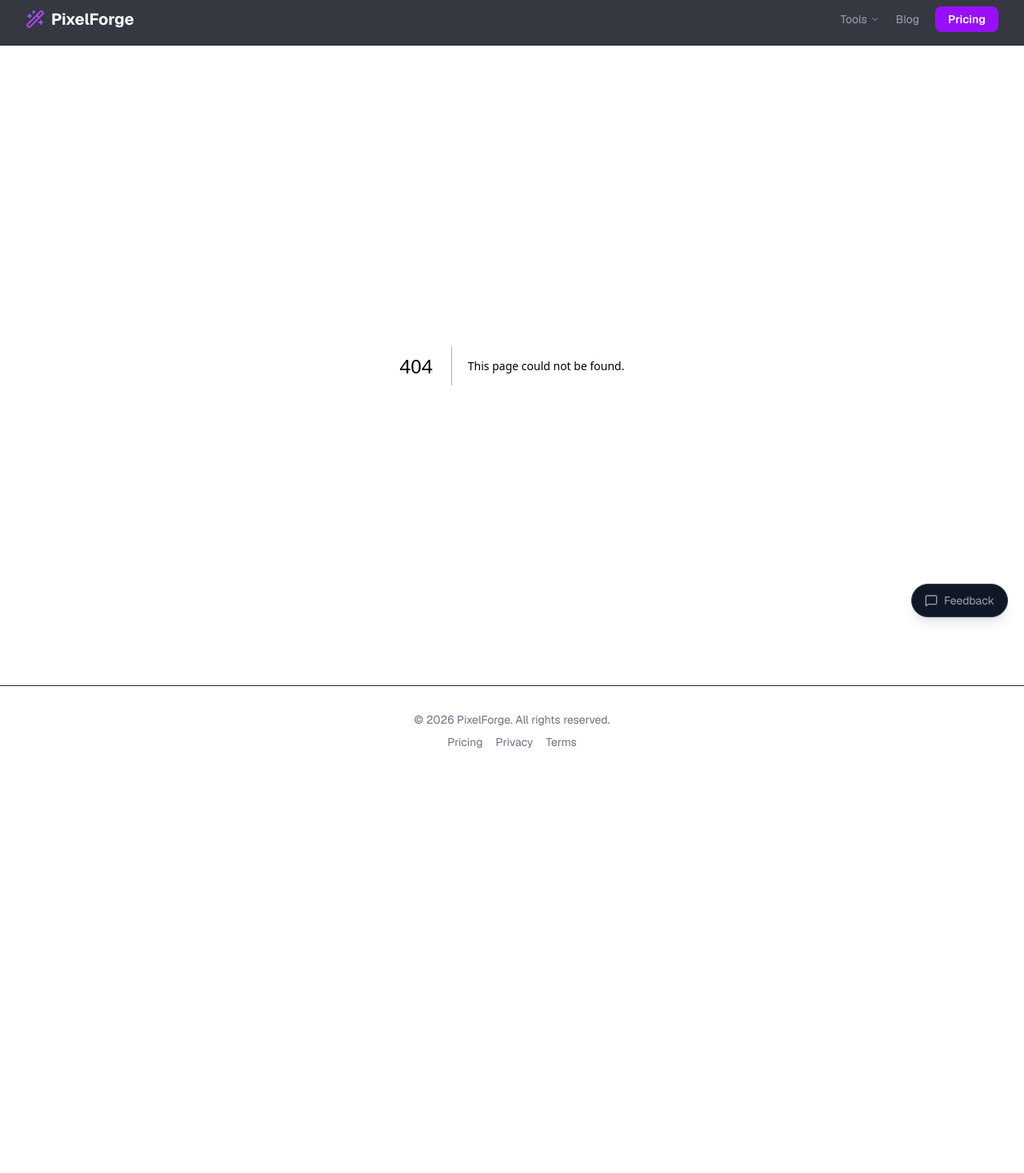
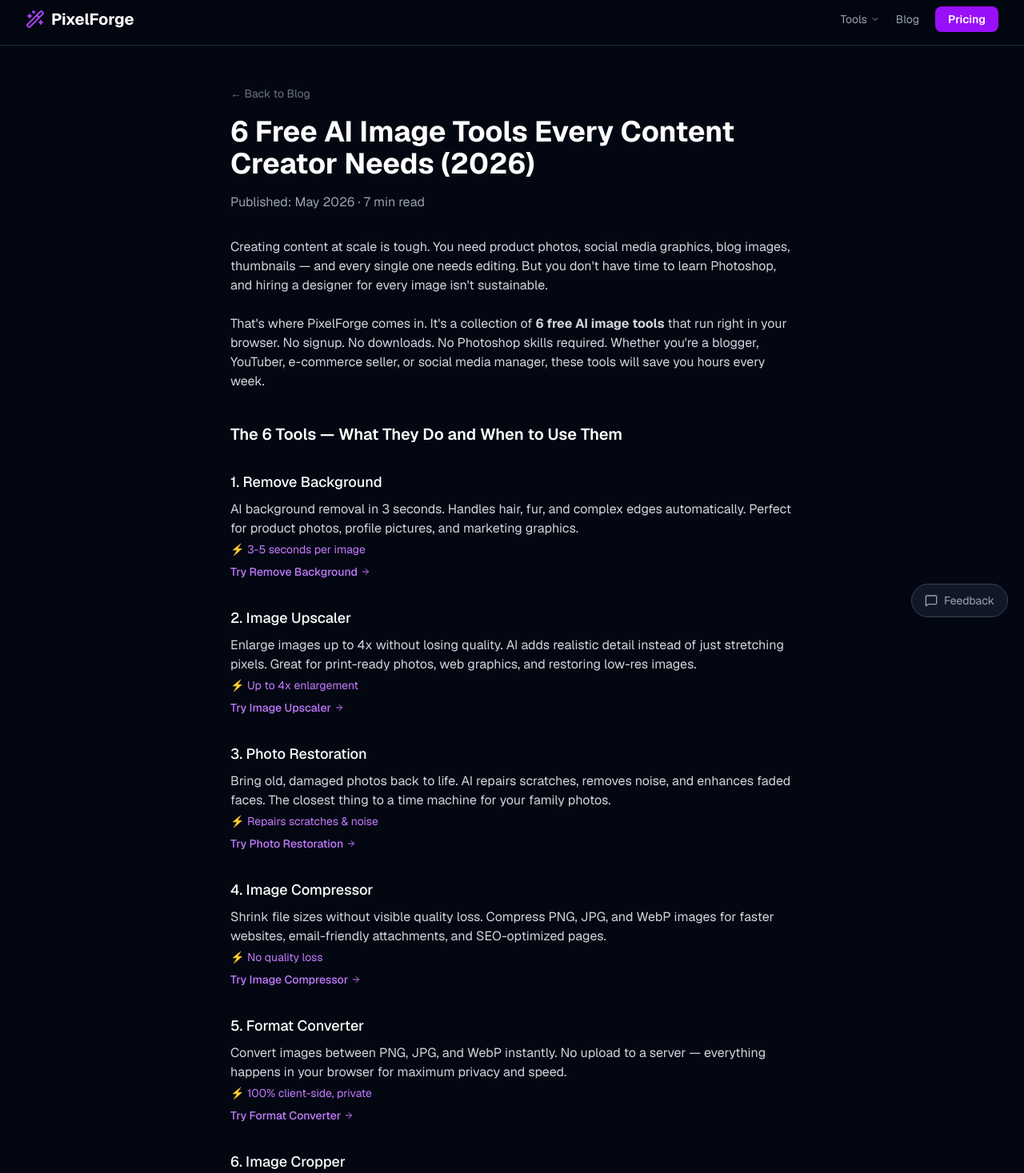
Before and after one commit to tianlanshuilan/pixelForge, a Next.js app: page /blog/free-ai-image-tools-for-content-creators in a window 1280 px wide. Before the commit this address had no page. Shown: the part 8-1475 px from the top of the page at 80% size. Before the commit the page ends 978 px from the top, so only its background shows below. Built offline with nearby package versions, Linux system fonts and the light colour scheme.

Commit message:
feat: add blog post - 6 free AI image tools roundup

```diff
--- /dev/null
+++ b/src/app/blog/free-ai-image-tools-for-content-creators/page.tsx
@@ -0,0 +1,237 @@
+import type { Metadata } from "next";
+import Link from "next/link";
+import { ArrowRight } from "lucide-react";
+
+export const metadata: Metadata = {
+  title: "6 Free AI Image Tools Every Content Creator Needs (2026)",
+  description:
+    "Discover 6 free AI-powered image tools — remove backgrounds, upscale photos, compress images, convert formats, crop, and restore old pictures. No signup, no downloads, all in your browser.",
+};
+
+const tools = [
+  {
+    name: "Remove Background",
+    href: "/remove-background",
+    desc: "AI background removal in 3 seconds. Handles hair, fur, and complex edges automatically. Perfect for product photos, profile pictures, and marketing graphics.",
+    highlight: "3-5 seconds per image",
+  },
+  {
+    name: "Image Upscaler",
+    href: "/image-upscaler",
+    desc: "Enlarge images up to 4x without losing quality. AI adds realistic detail instead of just stretching pixels. Great for print-ready photos, web graphics, and restoring low-res images.",
+    highlight: "Up to 4x enlargement",
+  },
+  {
+    name: "Photo Restoration",
+    href: "/photo-restoration",
+    desc: "Bring old, damaged photos back to life. AI repairs scratches, removes noise, and enhances faded faces. The closest thing to a time machine for your family photos.",
+    highlight: "Repairs scratches & noise",
+  },
+  {
+    name: "Image Compressor",
+    href: "/image-compress",
+    desc: "Shrink file sizes without visible quality loss. Compress PNG, JPG, and WebP images for faster websites, email-friendly attachments, and SEO-optimized pages.",
+    highlight: "No quality loss",
+  },
+  {
+    name: "Format Converter",
+    href: "/format-convert",
+    desc: "Convert images between PNG, JPG, and WebP instantly. No upload to a server — everything happens in your browser for maximum privacy and speed.",
+    highlight: "100% client-side, private",
+  },
+  {
+    name: "Image Cropper",
+    href: "/image-crop",
+    desc: "Crop and resize images with a simple drag-and-drop interface. Get the exact dimensions and aspect ratio you need for social media, thumbnails, or presentations.",
+    highlight: "Drag-and-drop cropping",
+  },
+];
+
+export default function BlogPost() {
+  return (
+    <article className="mx-auto max-w-3xl px-4 py-12 sm:px-6 lg:px-8">
+      <Link href="/blog" className="text-sm text-gray-500 hover:text-gray-300">
+        &larr; Back to Blog
+      </Link>
+
+      <h1 className="mt-4 text-3xl font-bold text-white sm:text-4xl">
+        6 Free AI Image Tools Every Content Creator Needs (2026)
+      </h1>
+      <p className="mt-4 text-gray-400">
+        Published: May 2026 &middot; 7 min read
+      </p>
+
+      <div className="prose prose-invert mt-8 max-w-none text-gray-300 space-y-6">
+        <p>
+          Creating content at scale is tough. You need product photos, social
+          media graphics, blog images, thumbnails — and every single one needs
+          editing. But you don&apos;t have time to learn Photoshop, and hiring a
+          designer for every image isn&apos;t sustainable.
+        </p>
+
+        <p>
+          That&apos;s where PixelForge comes in. It&apos;s a collection of{" "}
+          <strong>6 free AI image tools</strong> that run right in your browser.
+          No signup. No downloads. No Photoshop skills required. Whether
+          you&apos;re a blogger, YouTuber, e-commerce seller, or social media
+          manager, these tools will save you hours every week.
+        </p>
+
+        <h2 className="text-xl font-semibold text-white mt-10">
+          The 6 Tools — What They Do and When to Use Them
+        </h2>
+
+        {tools.map((tool, i) => (
+          <div key={tool.href}>
+            <h3 className="text-lg font-medium text-white mt-8">
+              {i + 1}. {tool.name}
+            </h3>
+            <p className="mt-2">{tool.desc}</p>
+            <p className="mt-1 text-sm text-purple-400">
+              ⚡ {tool.highlight}
+            </p>
+            <Link
+              href={tool.href}
+              className="inline-flex items-center gap-1 mt-2 text-sm font-medium text-purple-400 hover:text-purple-300 transition-colors"
+            >
+              Try {tool.name} <ArrowRight className="h-3 w-3" />
+            </Link>
+          </div>
+        ))}
+
+        <h2 className="text-xl font-semibold text-white mt-10">
+          A Real-World Workflow: Blog Post Hero Image in 2 Minutes
+        </h2>
+        <p>
+          Here&apos;s how a single content creator would use these tools
+          together:
+        </p>
+        <ol className="list-decimal pl-6 space-y-2">
+          <li>
+            <strong>Upload</strong> a raw product photo to the{" "}
+            <Link
+              href="/remove-background"
+              className="text-purple-400 hover:text-purple-300"
+            >
+              Background Removal
+            </Link>{" "}
+            tool — 3 seconds, done.
+          </li>
+          <li>
+            <strong>Upscale</strong> it with{" "}
+            <Link
+              href="/image-upscaler"
+              className="text-purple-400 hover:text-purple-300"
+            >
+              Image Upscaler
+            </Link>{" "}
+            if it&apos;s low-res — now it&apos;s print quality.
+          </li>
+          <li>
+            <strong>Crop</strong> to the perfect thumbnail aspect ratio with{" "}
+            <Link
+              href="/image-crop"
+              className="text-purple-400 hover:text-purple-300"
+            >
+              Image Cropper
+            </Link>
+            .
+          </li>
+          <li>
+            <strong>Compress</strong> with{" "}
+            <Link
+              href="/image-compress"
+              className="text-purple-400 hover:text-purple-300"
+            >
+              Image Compressor
+            </Link>{" "}
+            so your blog loads fast and passes Core Web Vitals.
+          </li>
+          <li>
+            <strong>Convert</strong> to WebP with{" "}
+            <Link
+              href="/format-convert"
+              className="text-purple-400 hover:text-purple-300"
+            >
+              Format Converter
+            </Link>{" "}
+            for even smaller file sizes.
+          </li>
+        </ol>
+        <p>
+          That&apos;s 5 tools in under 2 minutes. No Photoshop. No designer. No
+          waiting.
+        </p>
+
+        <h2 className="text-xl font-semibold text-white mt-10">
+          Why These Tools Are Free
+        </h2>
+        <p>A fair question — how can AI image tools be free?</p>
+        <p>
+          Three of the tools (Background Removal, Image Upscaler, and Photo
+          Restoration) use AI models that cost money to run. The free tier gives
+          you <strong>3 uses per day</strong> — enough for occasional needs. If
+          you need more, PixelForge Pro is $9.99/month for unlimited access.
+        </p>
+        <p>
+          The other three tools (Compressor, Format Converter, and Cropper) run
+          entirely in your browser using the Canvas API —{" "}
+          <strong>zero server cost</strong>, so they&apos;re free forever with
+          no daily limits.
+        </p>
+
+        <h2 className="text-xl font-semibold text-white mt-10">
+          Who Should Use PixelForge?
+        </h2>
+        <ul className="list-disc pl-6 space-y-2">
+          <li>
+            <strong>Bloggers & writers:</strong> Create and optimize hero images
+            for every post without a designer.
+          </li>
+          <li>
+            <strong>YouTubers & streamers:</strong> Make thumbnails, remove
+            backgrounds from screenshots, upscale low-res assets.
+          </li>
+          <li>
+            <strong>E-commerce sellers:</strong> Clean product photos with white
+            backgrounds for Amazon, eBay, Etsy, Shopify.
+          </li>
+          <li>
+            <strong>Social media managers:</strong> Batch-process images for
+            Instagram, Twitter/X, LinkedIn, and TikTok.
+          </li>
+          <li>
+            <strong>Web developers:</strong> Compress and convert images for
+            faster page load times and better SEO.
+          </li>
+          <li>
+            <strong>Anyone with old family photos:</strong> Restore faded,
+            scratched memories in seconds.
+          </li>
+        </ul>
+
+        <h2 className="text-xl font-semibold text-white mt-10">
+          Privacy — Your Images Never Leave Your Browser (For 3 Tools)
+        </h2>
+        <p>
+          The Compressor, Format Converter, and Cropper are 100% client-side.
+          Your images never touch a server — everything happens in your browser.
+          For the AI tools, images are sent to Replicate for processing and
+          deleted immediately after. No images are stored permanently.
+        </p>
+
+        <div className="mt-8 rounded-lg border border-purple-500/30 bg-purple-500/5 p-6">
+          <p className="text-lg font-semibold text-white">
+            Start using all 6 tools right now — no signup needed
+          </p>
+          <Link
+            href="/"
+            className="mt-3 inline-flex items-center gap-2 rounded-lg bg-purple-600 px-6 py-3 text-sm font-semibold text-white hover:bg-purple-500 transition-colors"
+          >
+            Try All Tools Free <ArrowRight className="h-4 w-4" />
+          </Link>
+        </div>
+      </div>
+    </article>
+  );
+}
--- a/src/app/blog/page.tsx
+++ b/src/app/blog/page.tsx
@@ -9,6 +9,14 @@
 };
 
 const posts = [
+  {
+    title: "6 Free AI Image Tools Every Content Creator Needs (2026)",
+    slug: "free-ai-image-tools-for-content-creators",
+    description:
+      "Discover 6 free AI-powered image tools — remove backgrounds, upscale photos, compress images, convert formats, crop, and restore old pictures. No signup required.",
+    href: "/blog/free-ai-image-tools-for-content-creators",
+    icon: Sparkles,
+  },
   {
     title: "How to Remove Background from Image — Free AI Tool (2026 Guide)",
     slug: "how-to-remove-background-from-image",
--- a/src/app/sitemap.ts
+++ b/src/app/sitemap.ts
@@ -16,6 +16,7 @@
     "how-to-remove-background-from-image",
     "how-to-upscale-images",
     "how-to-restore-old-photos",
+    "free-ai-image-tools-for-content-creators",
   ];
 
   return [
```
